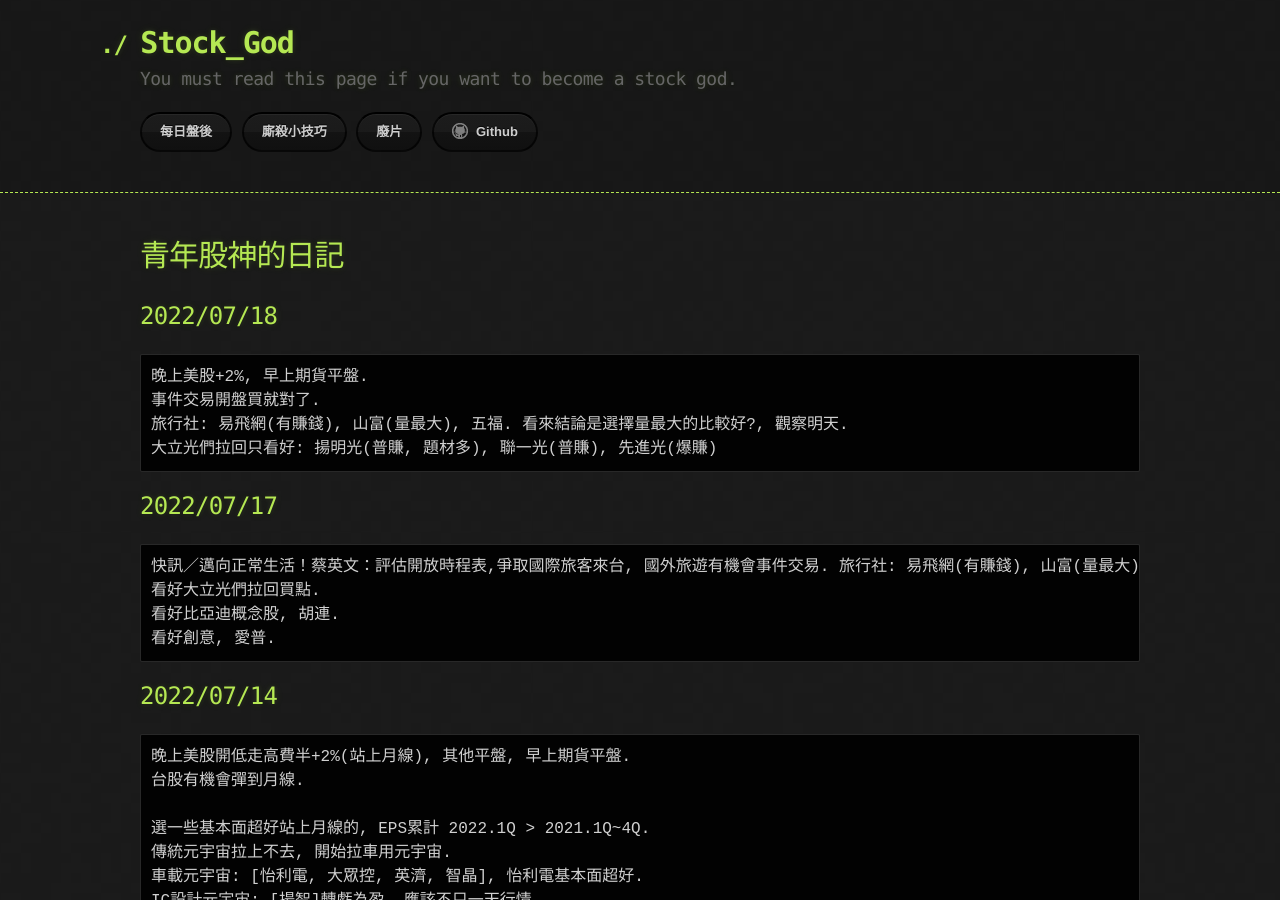
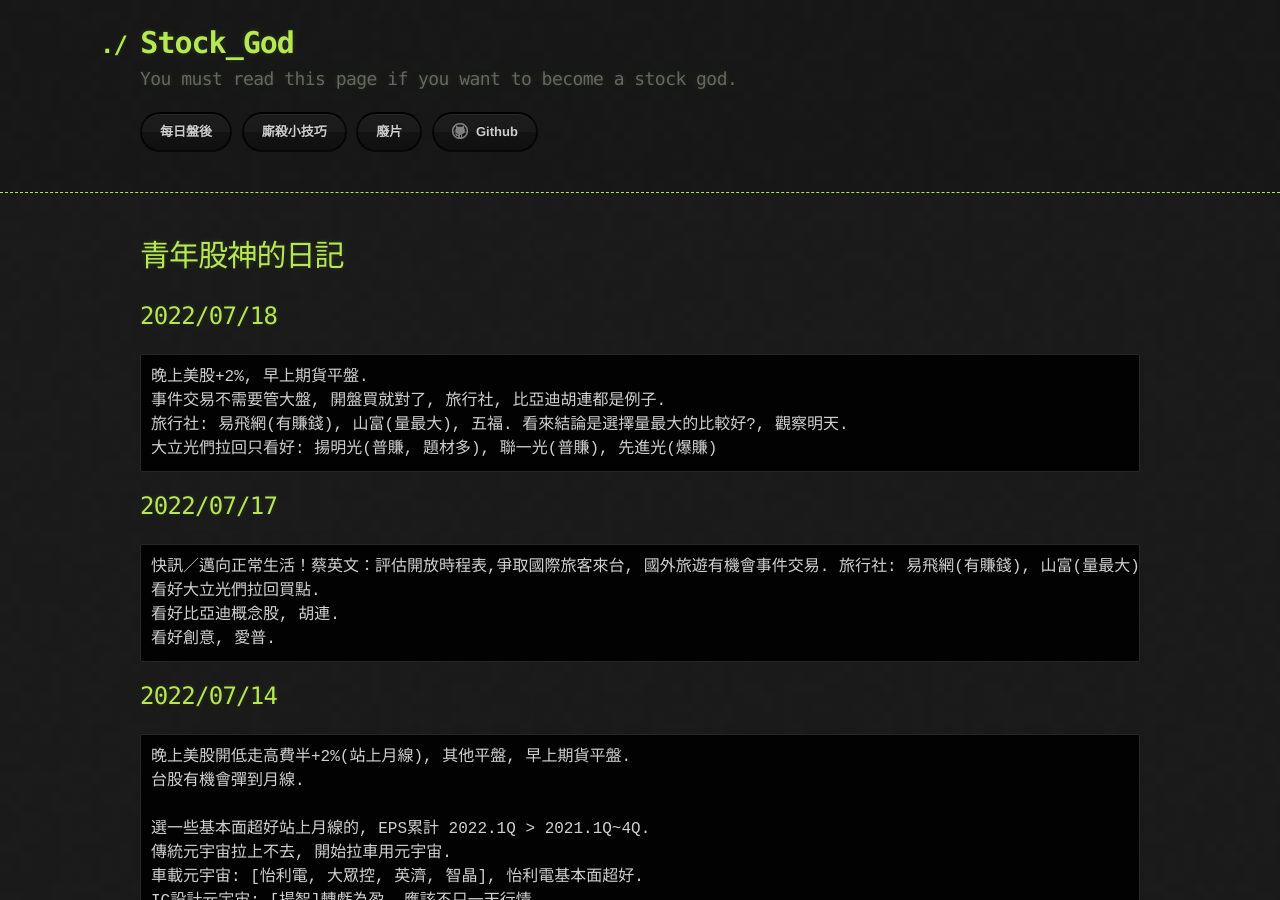
Before and after one commit to lepg5487/Stock_God, a Jekyll site: the page built from index.md, in a window 1280 px wide and 900 px high. Built offline with Jekyll 4.4.1, drawn with Linux system fonts in a browser that asks for light colours; our own code applies the rules of GitHub Pages for plain Markdown files.

Commit message:
Update index.md

````diff
--- a/index.md
+++ b/index.md
@@ -6,7 +6,7 @@
 ## 2022/07/18
 ```
 晚上美股+2%, 早上期貨平盤.
-事件交易開盤買就對了.
+事件交易不需要管大盤, 開盤買就對了, 旅行社, 比亞迪胡連都是例子.
 旅行社: 易飛網(有賺錢), 山富(量最大), 五福. 看來結論是選擇量最大的比較好?, 觀察明天.
 大立光們拉回只看好: 揚明光(普賺, 題材多), 聯一光(普賺), 先進光(爆賺)
 ```
````
